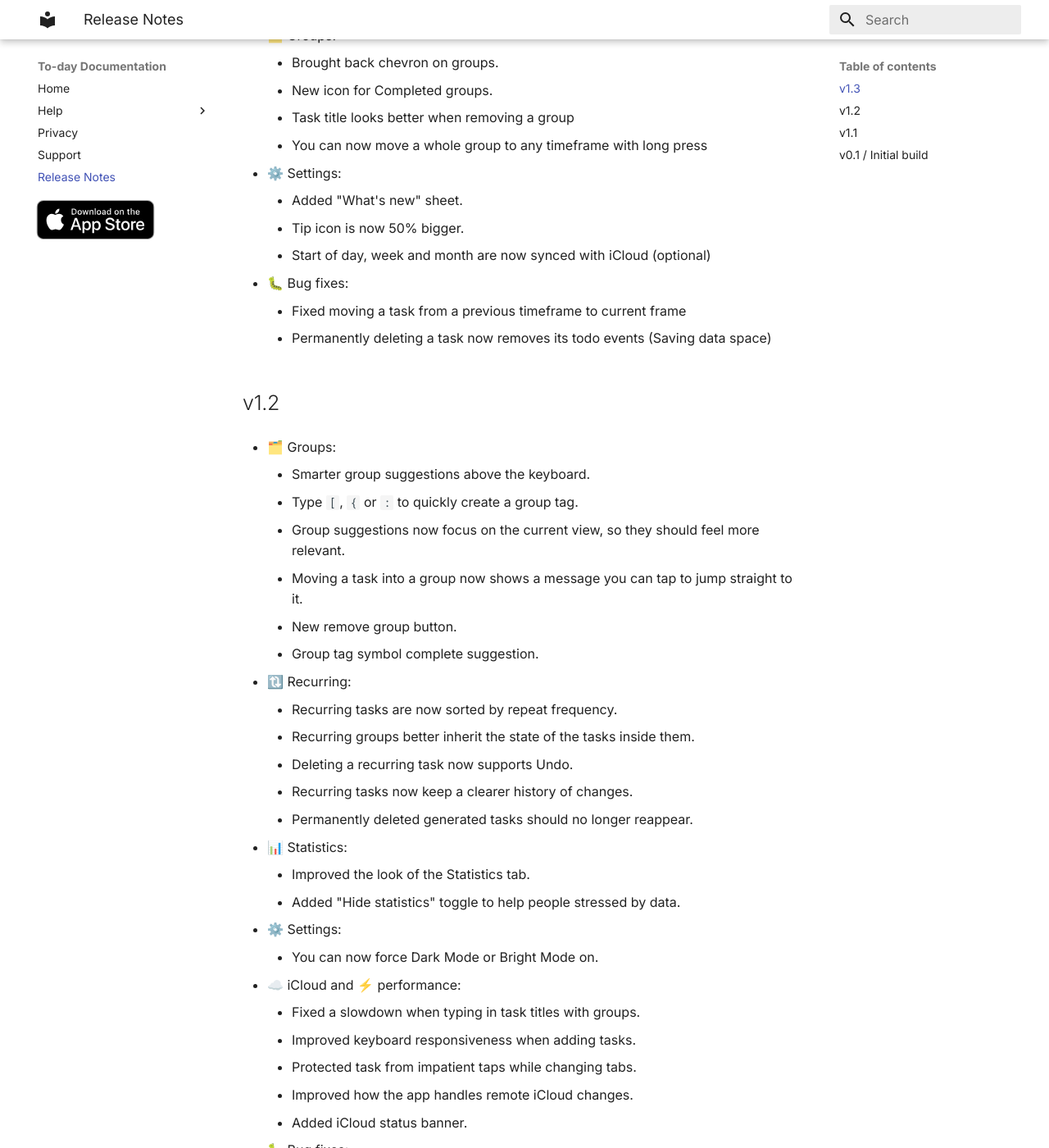
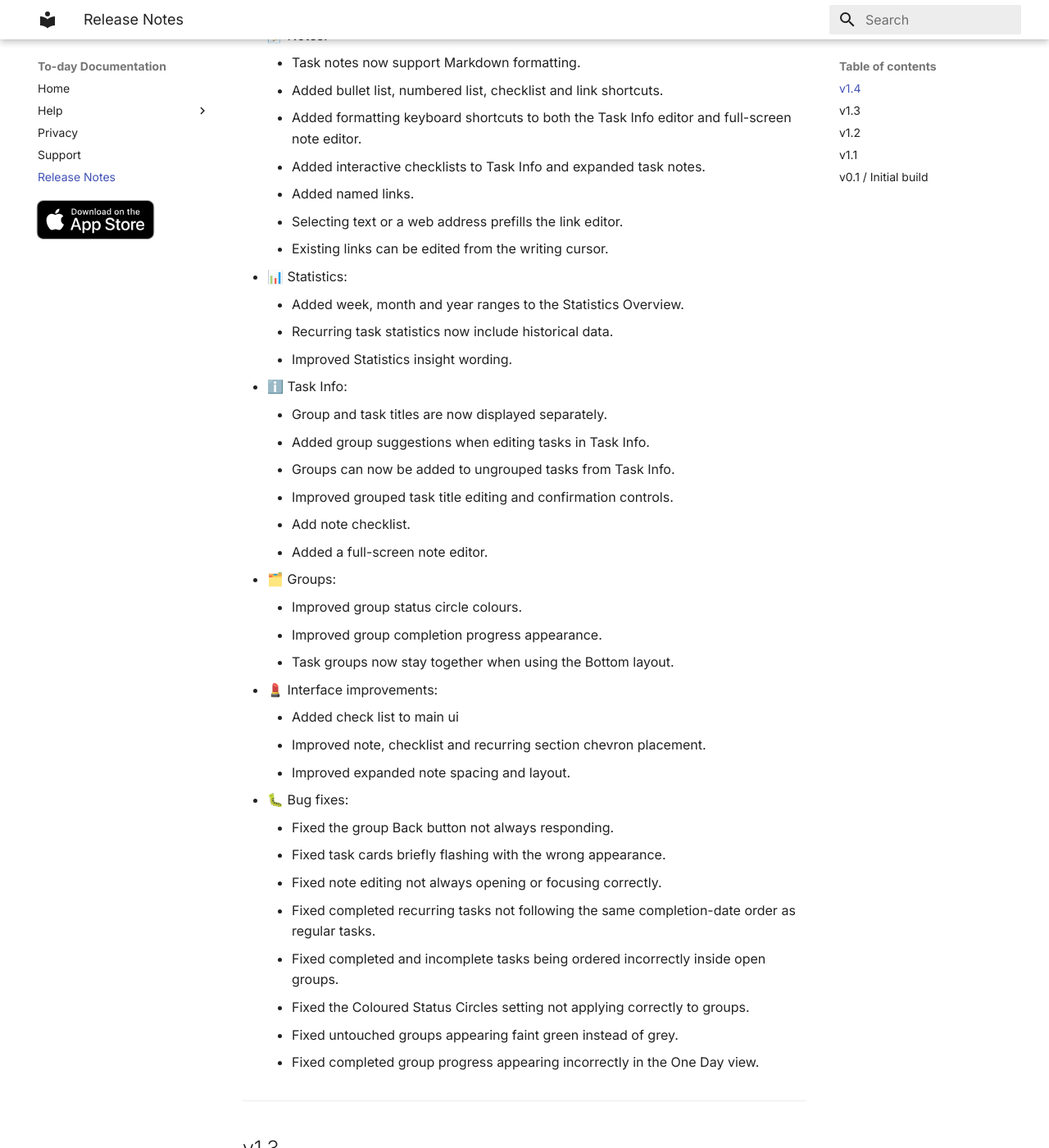
Before and after one commit to kweninlondon/to-day, an MkDocs documentation site: the page built from docs/Release_notes.md, in a window 1280 px wide and 1400 px high, scrolled down 208 px. Shown: the whole window at 82% size. Built offline with MkDocs 1.6.1 and Material for MkDocs 9.7.7, drawn with Linux system fonts in a browser that asks for light colours.

Commit message:
Update Release_notes.md
updated v1.4

```diff
--- a/docs/Release_notes.md
+++ b/docs/Release_notes.md
@@ -1,4 +1,50 @@
 # Release Notes
+
+## v1.4
+
+- 📝 Notes:
+    - Task notes now support Markdown formatting.
+    - Added bullet list, numbered list, checklist and link shortcuts.
+    - Added formatting keyboard shortcuts to both the Task Info editor and full-screen note editor.
+    - Added interactive checklists to Task Info and expanded task notes.
+    - Added named links.
+    - Selecting text or a web address prefills the link editor.
+    - Existing links can be edited from the writing cursor.
+
+- 📊 Statistics:
+    - Added week, month and year ranges to the Statistics Overview.
+    - Recurring task statistics now include historical data.
+    - Improved Statistics insight wording.
+
+- ℹ️ Task Info:
+    - Group and task titles are now displayed separately.
+    - Added group suggestions when editing tasks in Task Info.
+    - Groups can now be added to ungrouped tasks from Task Info.
+    - Improved grouped task title editing and confirmation controls.
+    - Add note checklist.
+    - Added a full-screen note editor.
+
+- 🗂️ Groups:
+    - Improved group status circle colours.
+    - Improved group completion progress appearance.
+    - Task groups now stay together when using the Bottom layout.
+
+- 💄 Interface improvements:
+    - Added check list to main ui
+    - Improved note, checklist and recurring section chevron placement.
+    - Improved expanded note spacing and layout.
+
+- 🐛 Bug fixes:
+    - Fixed the group Back button not always responding.
+    - Fixed task cards briefly flashing with the wrong appearance.
+    - Fixed note editing not always opening or focusing correctly.
+    - Fixed completed recurring tasks not following the same completion-date order as regular tasks.
+    - Fixed completed and incomplete tasks being ordered incorrectly inside open groups.
+    - Fixed the Coloured Status Circles setting not applying correctly to groups.
+    - Fixed untouched groups appearing faint green instead of grey.
+    - Fixed completed group progress appearing incorrectly in the One Day view.
+
+---
 
 ## v1.3
 
```
